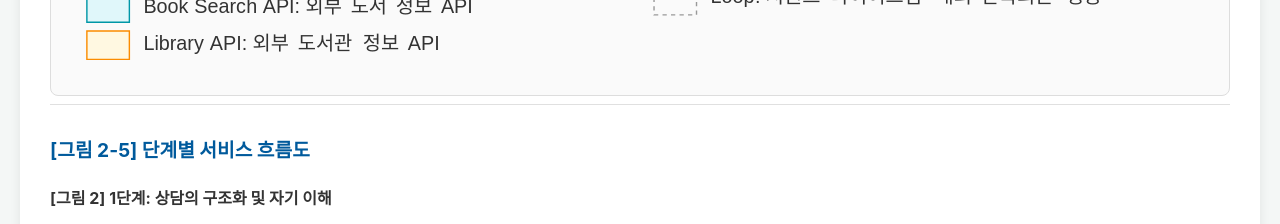
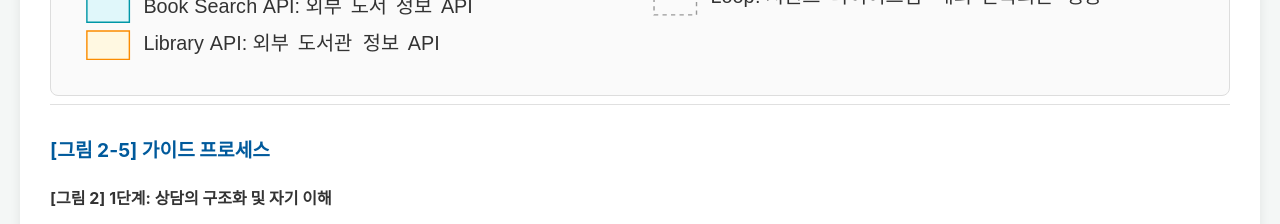
Before and after one commit to honeykwak/Designing-an-AI-Based-Therapeutic-Reading-Guide-Process-for-Emotional-Support, a plain HTML site: page index.html in a window 1280 px wide. Shown: the part 940-1164 px from the top of the page. Drawn offline with Linux system fonts and the light colour scheme.

Commit message:
update: 제목 수정 - 단계별 서비스 흐름도 -> 가이드 프로세스

```diff
--- a/index.html
+++ b/index.html
@@ -104,7 +104,7 @@
         <hr>
 
         <section id="sequence-diagrams">
-            <h2>[그림 2-5] 단계별 서비스 흐름도</h2>
+            <h2>[그림 2-5] 가이드 프로세스</h2>
 
             <h3>[그림 2] 1단계: 상담의 구조화 및 자기 이해</h3>
             <div class="svg-container">
```
